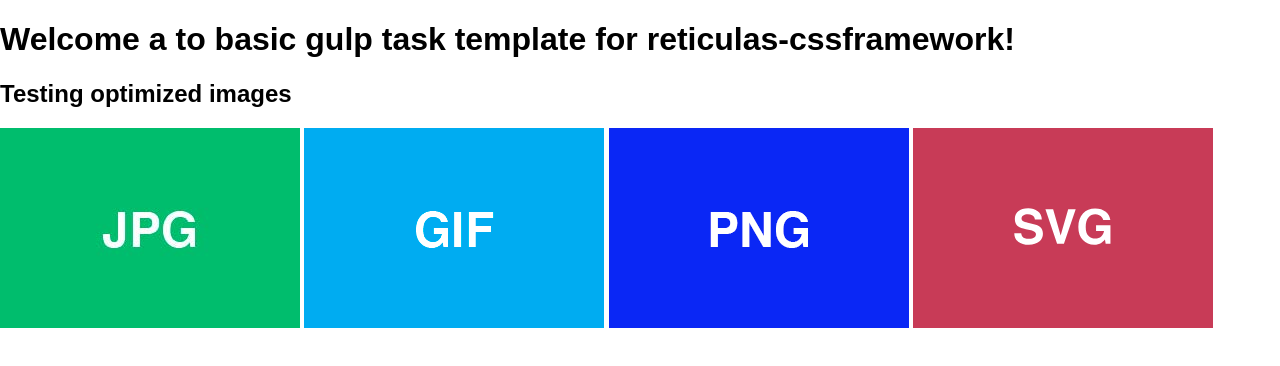
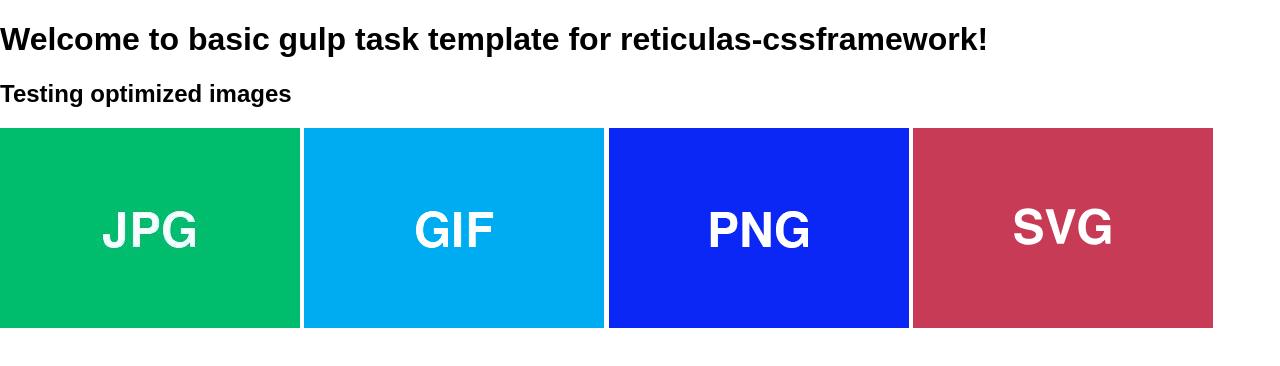
Before and after one commit to segundofdez/reticulas-template, a website: page public/index.html in a window 1280 px wide. Drawn offline with Linux system fonts and the light colour scheme.

Commit message:
Just fix text

```diff
--- a/public/index.html
+++ b/public/index.html
@@ -45,7 +45,7 @@
     <body>
     <!-- PAGE -->
     <div class="page">
-        <h1>Welcome  a to basic gulp task template for reticulas-cssframework!</h1>
+        <h1>Welcome to basic gulp task template for reticulas-cssframework!</h1>
         <h2>Testing optimized images</h2>
         <img src="media/img/test-jpg.jpg" alt="test jpg imagen">
         <img src="media/img/test-gif.gif" alt="test gif imagen">
```
